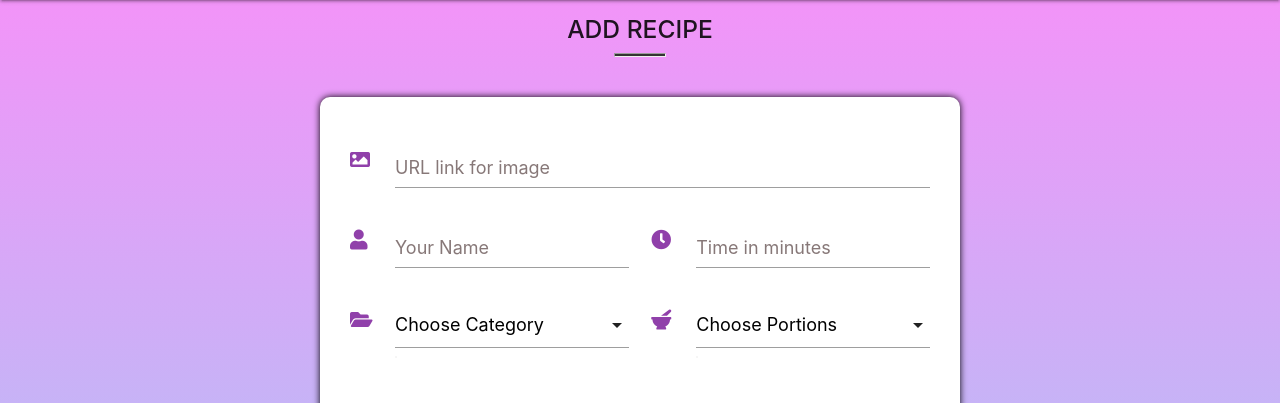
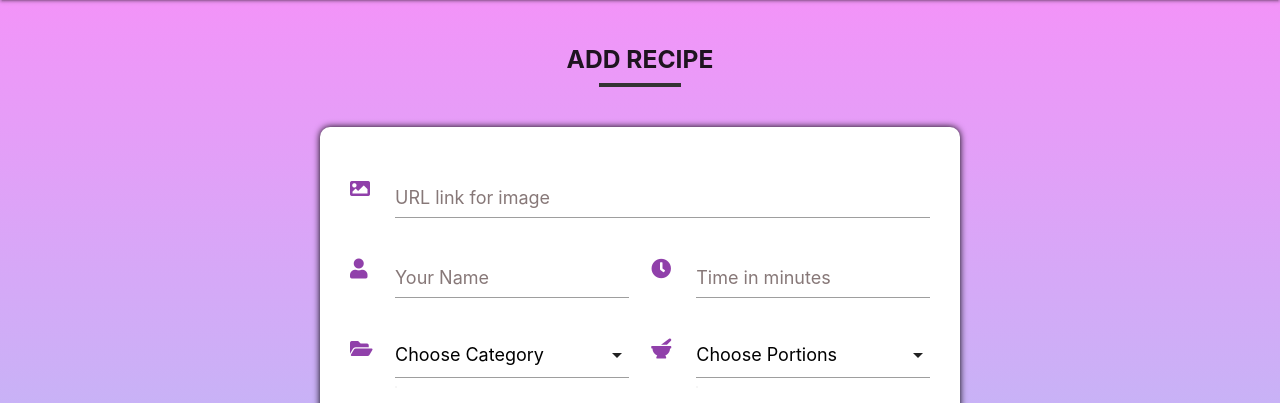
Before and after one commit to Code-Institute-Submissions/data-centric-1, a Flask app: page / in a window 1280 px wide. Shown: the part 117-520 px from the top of the page. Run offline with Flask 2, Linux system fonts and the light colour scheme; some libraries are stand-ins or nearby versions.

Commit message:
styled page heading

```diff
--- a/static/css/style.css
+++ b/static/css/style.css
@@ -1,5 +1,18 @@
 body  {
     font-size: 18px;
+}
+
+.page-heading {
+    font-weight: 700;
+    padding-top: 30px;
+}
+
+.page-hr {
+    width: 80px;
+    height: 1.5px;
+    background: #333333;
+    margin-bottom: 20px;
+    border: 1px solid #333333;
 }
 
 /*-------------------------------------navbar from base.html*/
--- a/templates/add_recipe.html
+++ b/templates/add_recipe.html
@@ -3,8 +3,8 @@
 
 <div class="row">
     <div class="col s12 center-align">
-        <h5>ADD RECIPE</h5>
-        <hr>
+        <h5 class="page-heading">ADD RECIPE</h5>
+        <hr class="page-hr">
     </div>
 </div>
 
@@ -15,17 +15,17 @@
           <div class="col s12 input-field">
                 <i class="fas fa-image prefix"></i>
                 <!--I used the code for regex checking URL from this site: https://www.regextester.com/93652-->
-                <input id="image" type="text" class="validate" pattern="^(http:\/\/www\.|https:\/\/www\.|http:\/\/|https:\/\/)?[a-z0-9]+([\-\.]{1}[a-z0-9]+)*\.[a-z]{2,5}(:[0-9]{1,5})?(\/.*)?$">
+                <input id="image" type="text" class="validate" required pattern="^(http:\/\/www\.|https:\/\/www\.|http:\/\/|https:\/\/)?[a-z0-9]+([\-\.]{1}[a-z0-9]+)*\.[a-z]{2,5}(:[0-9]{1,5})?(\/.*)?$">
                 <label for="image">URL link for image</label>
             </div>
             <div class="col s12 m6 input-field">
                 <i class="fas fa-user prefix"></i>
-                <input id="name" type="text" class="validate" pattern="^[a-zA-Z]+$">
+                <input id="name" type="text" class="validate" required pattern="^[a-zA-Z]+$">
                 <label for="name">Your Name</label>
             </div>
             <div class="col s12 m6 input-field">
                 <i class="fas fa-clock prefix"> </i>
-                <input id="time" type="text" class="validate" minlength="1" maxlength="3" pattern="^[0-9]+$">
+                <input id="time" type="text" class="validate" required minlength="1" maxlength="3" pattern="^[0-9]+$">
             <label for="time">Time in minutes</label>
         </div>
             <!--category-->
```
